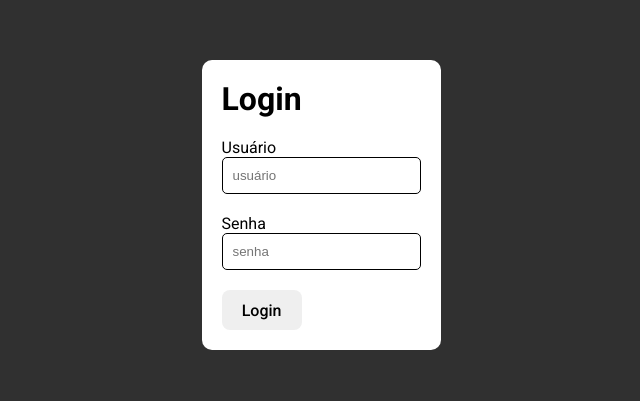
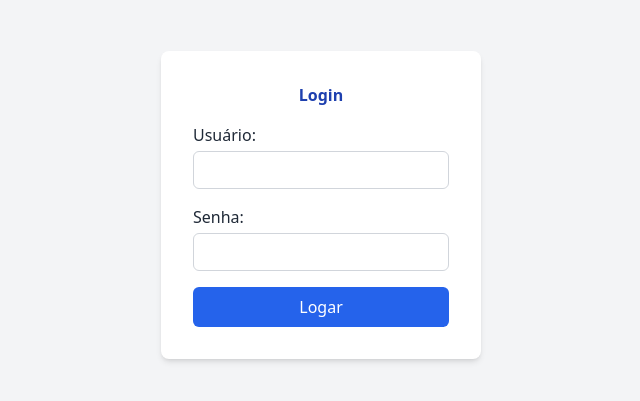
Before and after one commit to yCAFEEE/Programacao-de-Computadores-III, a React (Vite) app: page / in a window 1280 px wide. Shown: the part 195-596 px from the top of the page, without its empty margins (319-959 px from the left). Built offline with nearby package versions, Linux system fonts and the light colour scheme.

Commit message:
add tailwind

```diff
--- a/index.html
+++ b/index.html
@@ -7,6 +7,7 @@
   </head>
   <body>
     <div id="root"></div>
+    <script src="https://cdn.tailwindcss.com"></script>
     <script type="module" src="/src/main.jsx"></script>
   </body>
 </html>
--- a/src/App.jsx
+++ b/src/App.jsx
@@ -1,8 +1,7 @@
 //import Login from "./components/props/Login.jsx";
 //import Login from "./components/state/Login.jsx";
-import Login from "./components/CSS/Login.jsx";
-//import Login from "./components/tailwind/Login.jsx";
-//import Login from "./components/antd/Login.jsx";
+//import Login from "./components/CSS/Login.jsx";
+import Login from "./components/tailwind/Login.jsx";
 
 import "./App.css";
 
--- /dev/null
+++ b/src/components/tailwind/Button.jsx
@@ -0,0 +1,19 @@
+import { useState } from "react";
+
+
+export default function Button({ valor }){
+    const [texto, setTexto] = useState(valor);
+
+    function handleClick(){
+        setTexto("tá clicado!!");
+    }
+
+    return(
+        <button
+            className="w-full px-4 py-2 bg-blue-600 text-white text-base rounded-md cursor-pointer hover:bg-blue-800 transition-colors"
+            onClick={handleClick}
+        >
+            {texto}
+        </button>
+    );
+}
--- /dev/null
+++ b/src/components/tailwind/InputPassword.jsx
@@ -0,0 +1,23 @@
+import { useState } from "react";
+
+
+export default function InputPassword({placeHolder}){
+    const [senha, setSenha] = useState("");
+
+    function handleChange(e){
+        setSenha(e.target.value);
+    }
+
+    return(
+        <>
+            <input
+                type="password"
+                placeholder={placeHolder}
+                value={senha}
+                onChange={handleChange}
+                className="w-full px-3 py-2 text-sm border border-gray-300 rounded-md focus:border-green-600 focus:ring-1 focus:ring-green-400 outline-none"
+            />
+            {(senha !== "") && <p>Senha digitada: {senha}</p>}
+        </>
+    );
+}
--- /dev/null
+++ b/src/components/tailwind/InputText.jsx
@@ -0,0 +1,26 @@
+import { useState } from "react";
+
+export default function InputText({placeHolder}){
+    const [valor, setValor] = useState("");
+    const [erro, setErro] = useState(false);
+
+    function handleChange(e){
+        const novoValor = e.target.value;
+        setValor(novoValor);
+        setErro(novoValor.trim() === "");
+    }
+
+    return(
+        <>
+            <input
+                type="text"
+                placeholder={placeHolder}
+                value={valor}
+                onChange={handleChange}
+                className="w-full px-3 py-2 text-sm border border-gray-300 rounded-md focus:border-blue-600 focus:ring-1 focus:ring-blue-400 outline-none"
+                style={{border: erro ? "2px solid #bf4141" : undefined}}
+            />
+            {erro && <p style={{color: "#bf4141"}}>Campo não pode estar vazio!</p>}
+        </>
+    );
+}
--- /dev/null
+++ b/src/components/tailwind/Label.jsx
@@ -0,0 +1,12 @@
+import { useState } from "react";
+
+
+export default function Label({ texto }){
+    const [valor, setValor] = useState(texto);
+
+    return(
+        <label className="block text-base font-medium text-gray-800 mb-1">
+            {valor}
+        </label>
+    );
+}
--- /dev/null
+++ b/src/components/tailwind/LabelTitle.jsx
@@ -0,0 +1,14 @@
+import { useState } from "react";
+
+
+export default function LabelTitle({ texto }){
+    const [valor, setValor] = useState(texto);
+
+    return(
+        <label className="block text-2x1- font-bold text-blue-800 mb-4 text-center">
+            <h1>
+                {valor}
+            </h1>
+        </label>
+    );
+}
--- a/src/components/tailwind/Login.jsx
+++ b/src/components/tailwind/Login.jsx
@@ -0,0 +1,27 @@
+import InputPassword from "./InputPassword.jsx";
+import InputText from "./InputText.jsx";
+import Button from "./Button.jsx";
+import Label from "./Label.jsx";
+import LabelTitle from "./LabelTitle.jsx";
+
+export default function Login(){
+    return(
+        <div className="flex justify-center items-center h-screen w-screen bg-gray-100">
+            <form className="bg-white p-8 rounded-lg shadow-md w-80">
+                <LabelTitle texto="Login" />
+
+                <div className="mb-4 flex flex-col">
+                    <Label texto="Usuário:" />
+                    <InputText placeholder="user..." />
+                </div>
+
+                <div className="mb-4 flex flex-col">
+                    <Label texto="Senha:" />
+                    <InputPassword placeholder="password..." />
+                </div>
+
+                <Button valor="Logar" />
+            </form>
+        </div>
+    );
+}
--- a/src/index.css
+++ b/src/index.css
@@ -0,0 +1,3 @@
+@tailwind base;
+@tailwind components;
+@tailwind utilities;
```
